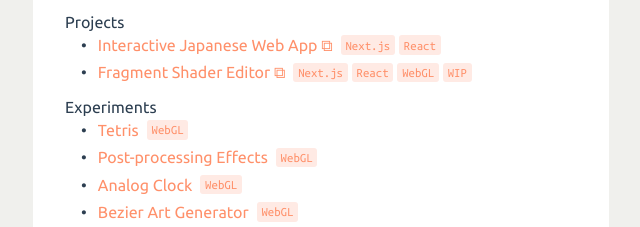
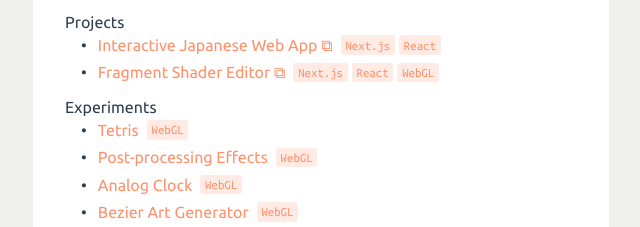
Before and after one commit to zerovolts/zerovolts.github.io, a plain HTML site: page index.html in a window 1280 px wide. Shown: the part 491-718 px from the top of the page, 319-959 px from the left. Drawn offline with Linux system fonts and the light colour scheme.

Commit message:
Remove WIP from shader editor

```diff
--- a/index.html
+++ b/index.html
@@ -69,7 +69,6 @@
                                 <div class="tag">Next.js</div>
                                 <div class="tag">React</div>
                                 <div class="tag">WebGL</div>
-                                <div class="tag">WIP</div>
                             </div>
                         </div>
                     </li>
```
